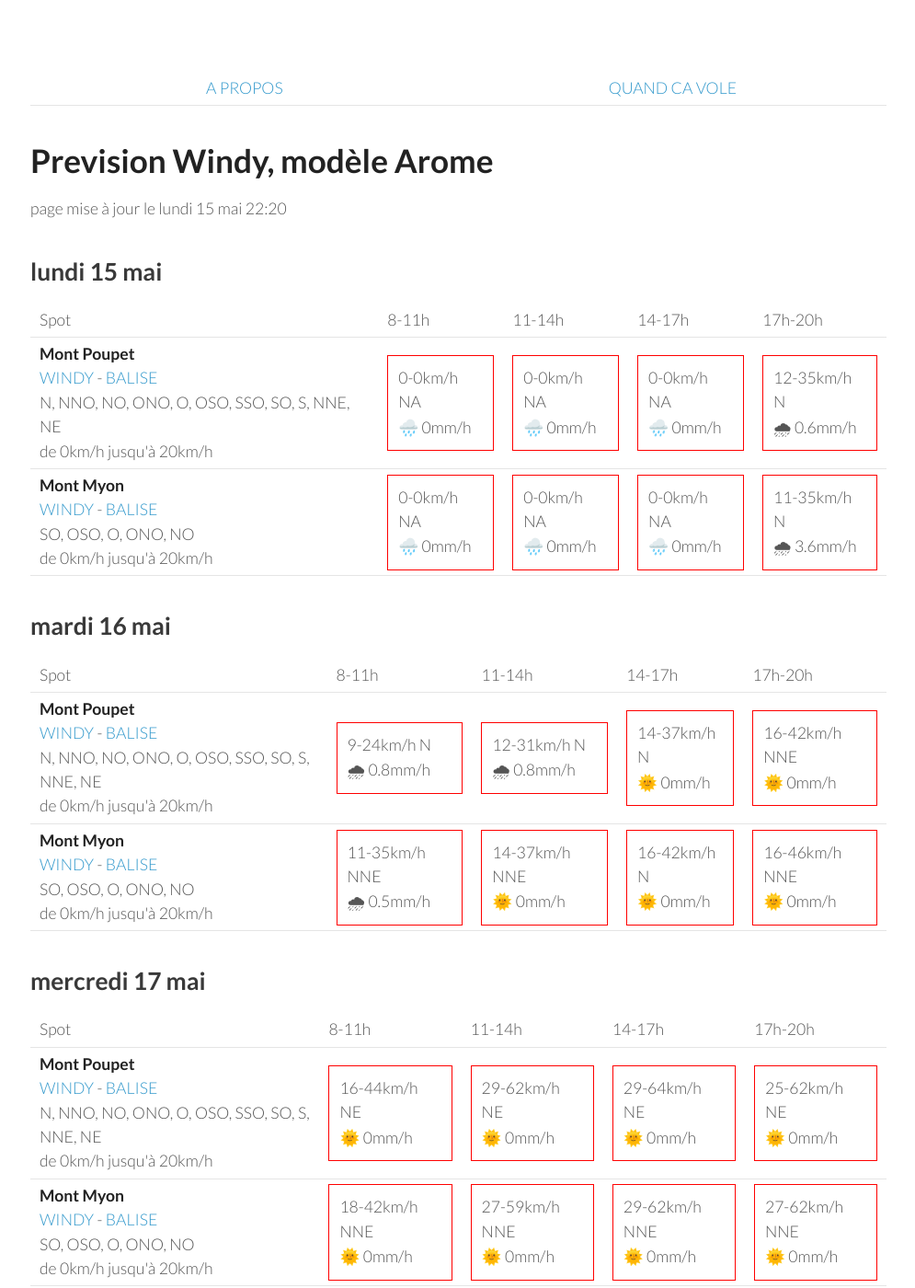
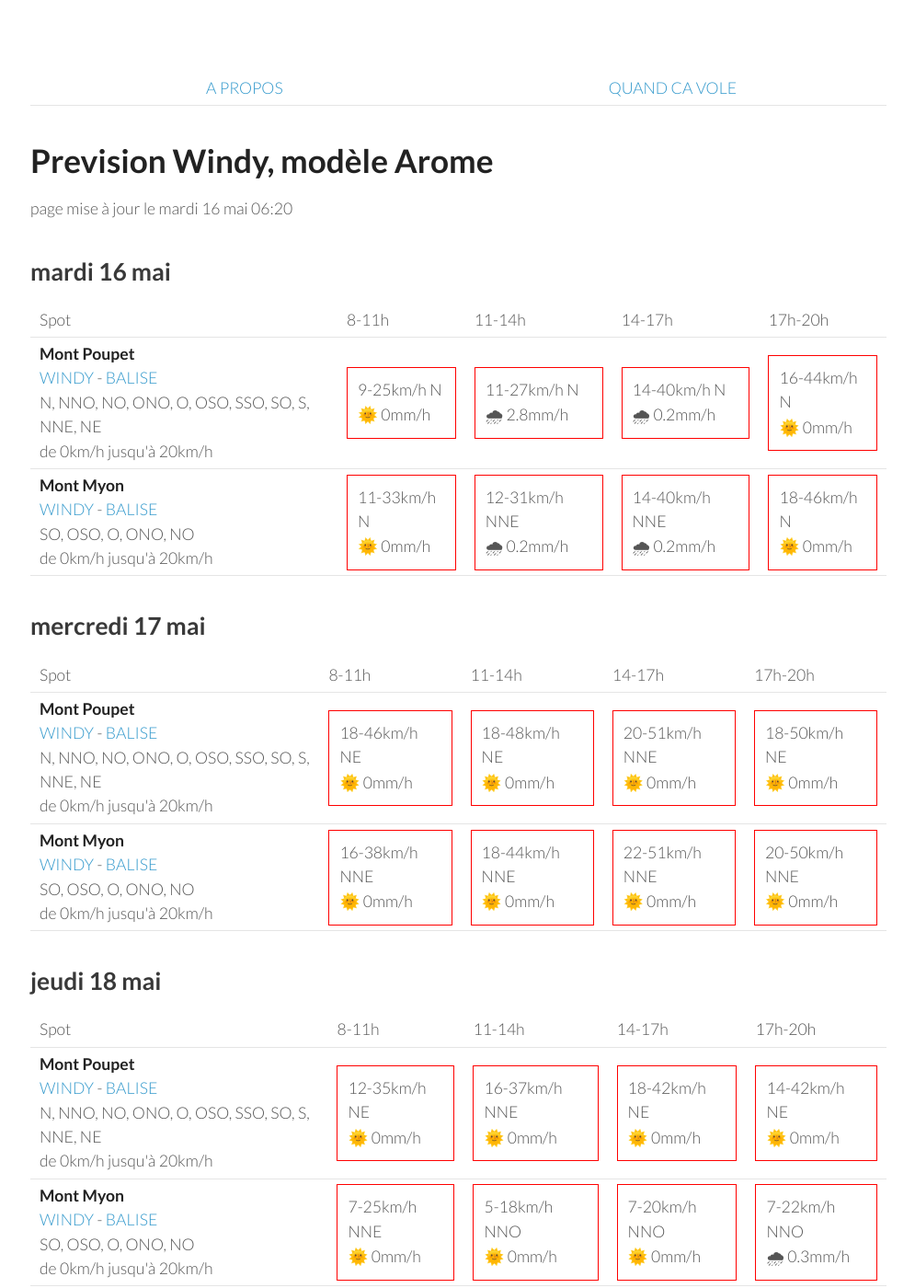
Before and after one commit to parapente-dans-le-nord/parapente-dans-le-nord.github.io, a Jekyll site: the page built from jura.markdown, in a window 1280 px wide and 1400 px high. Shown: the whole window at 92% size, without its empty margins (25-1020 px from the left). Built offline with Jekyll 4.4.1, drawn with Linux system fonts in a browser that asks for light colours; some of the changed text lies outside the part shown.

Commit message:
update index.markdown

```diff
--- a/jura.markdown
+++ b/jura.markdown
@@ -7,42 +7,8 @@ title:  "Tous les spots"
 {: .links}
 
 # Prevision Windy, modèle Arome
-page mise à jour le lundi 15 mai 22:20
+page mise à jour le mardi 16 mai 06:20
 
-## lundi 15 mai
-
-{::nomarkdown}
-<table>
-  <tbody>
-    <tr>
-      <td>Spot</td>
-      <td>8-11h</td>
-      <td>11-14h</td>
-      <td>14-17h</td>
-      <td>17h-20h</td>
-    </tr>
-<tr>
-        <td><strong>Mont Poupet</strong><br><a href="https://windy.com/46.970/5.876?46.541,5.876,8">WINDY</a> - <span class=""><a href="http://www.balisemeteo.com/balise.php?idBalise=92">BALISE</a> </span><br> <span class="vent-favorable">N, NNO, NO, ONO, O, OSO, SSO, SO, S, NNE, NE</span><br><span class="force-vent">de 0km/h jusqu'à 20km/h</span> </td>
-
-            <td><div class="not-flyable"><p>0-0km/h NA</p><p>🌧️ 0mm/h</p></div></td>
-            <td><div class="not-flyable"><p>0-0km/h NA</p><p>🌧️ 0mm/h</p></div></td>
-            <td><div class="not-flyable"><p>0-0km/h NA</p><p>🌧️ 0mm/h</p></div></td>
-            <td><div class="not-flyable"><p>12-35km/h N</p><p>🌧 0.6mm/h</p></div></td>
-
-    </tr>
-<tr>
-        <td><strong>Mont Myon</strong><br><a href="https://windy.com/46.331/5.397?45.898,5.394,8,m:eWoagj8">WINDY</a> - <span class=""><a href="http://www.balisemeteo.com/balise.php?idBalise=70">BALISE</a> </span><br> <span class="vent-favorable">SO, OSO, O, ONO, NO</span><br><span class="force-vent">de 0km/h jusqu'à 20km/h</span> </td>
-
-            <td><div class="not-flyable"><p>0-0km/h NA</p><p>🌧️ 0mm/h</p></div></td>
-            <td><div class="not-flyable"><p>0-0km/h NA</p><p>🌧️ 0mm/h</p></div></td>
-            <td><div class="not-flyable"><p>0-0km/h NA</p><p>🌧️ 0mm/h</p></div></td>
-            <td><div class="not-flyable"><p>11-35km/h N</p><p>🌧 3.6mm/h</p></div></td>
-
-    </tr>
-
-</tbody>
-</table>
-{:/}
 ## mardi 16 mai
 
 {::nomarkdown}
@@ -58,20 +24,20 @@ page mise à jour le lundi 15 mai 22:20
 <tr>
         <td><strong>Mont Poupet</strong><br><a href="https://windy.com/46.970/5.876?46.541,5.876,8">WINDY</a> - <span class=""><a href="http://www.balisemeteo.com/balise.php?idBalise=92">BALISE</a> </span><br> <span class="vent-favorable">N, NNO, NO, ONO, O, OSO, SSO, SO, S, NNE, NE</span><br><span class="force-vent">de 0km/h jusqu'à 20km/h</span> </td>
 
-            <td><div class="not-flyable"><p>9-24km/h N</p><p>🌧 0.8mm/h</p></div></td>
-            <td><div class="not-flyable"><p>12-31km/h N</p><p>🌧 0.8mm/h</p></div></td>
-            <td><div class="not-flyable"><p>14-37km/h N</p><p>🌞 0mm/h</p></div></td>
-            <td><div class="not-flyable"><p>16-42km/h NNE</p><p>🌞 0mm/h</p></div></td>
+            <td><div class="not-flyable"><p>9-25km/h N</p><p>🌞 0mm/h</p></div></td>
+            <td><div class="not-flyable"><p>11-27km/h N</p><p>🌧 2.8mm/h</p></div></td>
+            <td><div class="not-flyable"><p>14-40km/h N</p><p>🌧 0.2mm/h</p></div></td>
+            <td><div class="not-flyable"><p>16-44km/h N</p><p>🌞 0mm/h</p></div></td>
 
 
     </tr>
 <tr>
         <td><strong>Mont Myon</strong><br><a href="https://windy.com/46.331/5.397?45.898,5.394,8,m:eWoagj8">WINDY</a> - <span class=""><a href="http://www.balisemeteo.com/balise.php?idBalise=70">BALISE</a> </span><br> <span class="vent-favorable">SO, OSO, O, ONO, NO</span><br><span class="force-vent">de 0km/h jusqu'à 20km/h</span> </td>
 
-            <td><div class="not-flyable"><p>11-35km/h NNE</p><p>🌧 0.5mm/h</p></div></td>
-            <td><div class="not-flyable"><p>14-37km/h NNE</p><p>🌞 0mm/h</p></div></td>
-            <td><div class="not-flyable"><p>16-42km/h N</p><p>🌞 0mm/h</p></div></td>
-            <td><div class="not-flyable"><p>16-46km/h NNE</p><p>🌞 0mm/h</p></div></td>
+            <td><div class="not-flyable"><p>11-33km/h N</p><p>🌞 0mm/h</p></div></td>
+            <td><div class="not-flyable"><p>12-31km/h NNE</p><p>🌧 0.2mm/h</p></div></td>
+            <td><div class="not-flyable"><p>14-40km/h NNE</p><p>🌧 0.2mm/h</p></div></td>
+            <td><div class="not-flyable"><p>18-46km/h N</p><p>🌞 0mm/h</p></div></td>
 
 
     </tr>
@@ -94,20 +60,20 @@ page mise à jour le lundi 15 mai 22:20
 <tr>
         <td><strong>Mont Poupet</strong><br><a href="https://windy.com/46.970/5.876?46.541,5.876,8">WINDY</a> - <span class=""><a href="http://www.balisemeteo.com/balise.php?idBalise=92">BALISE</a> </span><br> <span class="vent-favorable">N, NNO, NO, ONO, O, OSO, SSO, SO, S, NNE, NE</span><br><span class="force-vent">de 0km/h jusqu'à 20km/h</span> </td>
 
-            <td><div class="not-flyable"><p>16-44km/h NE</p><p>🌞 0mm/h</p></div></td>
-            <td><div class="not-flyable"><p>29-62km/h NE</p><p>🌞 0mm/h</p></div></td>
-            <td><div class="not-flyable"><p>29-64km/h NE</p><p>🌞 0mm/h</p></div></td>
-            <td><div class="not-flyable"><p>25-62km/h NE</p><p>🌞 0mm/h</p></div></td>
+            <td><div class="not-flyable"><p>18-46km/h NE</p><p>🌞 0mm/h</p></div></td>
+            <td><div class="not-flyable"><p>18-48km/h NE</p><p>🌞 0mm/h</p></div></td>
+            <td><div class="not-flyable"><p>20-51km/h NNE</p><p>🌞 0mm/h</p></div></td>
+            <td><div class="not-flyable"><p>18-50km/h NE</p><p>🌞 0mm/h</p></div></td>
 
 
     </tr>
 <tr>
         <td><strong>Mont Myon</strong><br><a href="https://windy.com/46.331/5.397?45.898,5.394,8,m:eWoagj8">WINDY</a> - <span class=""><a href="http://www.balisemeteo.com/balise.php?idBalise=70">BALISE</a> </span><br> <span class="vent-favorable">SO, OSO, O, ONO, NO</span><br><span class="force-vent">de 0km/h jusqu'à 20km/h</span> </td>
 
-            <td><div class="not-flyable"><p>18-42km/h NNE</p><p>🌞 0mm/h</p></div></td>
-            <td><div class="not-flyable"><p>27-59km/h NNE</p><p>🌞 0mm/h</p></div></td>
-            <td><div class="not-flyable"><p>29-62km/h NNE</p><p>🌞 0mm/h</p></div></td>
-            <td><div class="not-flyable"><p>27-62km/h NNE</p><p>🌞 0mm/h</p></div></td>
+            <td><div class="not-flyable"><p>16-38km/h NNE</p><p>🌞 0mm/h</p></div></td>
+            <td><div class="not-flyable"><p>18-44km/h NNE</p><p>🌞 0mm/h</p></div></td>
+            <td><div class="not-flyable"><p>22-51km/h NNE</p><p>🌞 0mm/h</p></div></td>
+            <td><div class="not-flyable"><p>20-50km/h NNE</p><p>🌞 0mm/h</p></div></td>
 
 
     </tr>
@@ -128,22 +94,22 @@ page mise à jour le lundi 15 mai 22:20
       <td>17h-20h</td>
     </tr>
 <tr>
-        <td><strong>Mont Myon</strong><br><a href="https://windy.com/46.331/5.397?45.898,5.394,8,m:eWoagj8">WINDY</a> - <span class=""><a href="http://www.balisemeteo.com/balise.php?idBalise=70">BALISE</a> </span><br> <span class="vent-favorable">SO, OSO, O, ONO, NO</span><br><span class="force-vent">de 0km/h jusqu'à 20km/h</span> </td>
+        <td><strong>Mont Poupet</strong><br><a href="https://windy.com/46.970/5.876?46.541,5.876,8">WINDY</a> - <span class=""><a href="http://www.balisemeteo.com/balise.php?idBalise=92">BALISE</a> </span><br> <span class="vent-favorable">N, NNO, NO, ONO, O, OSO, SSO, SO, S, NNE, NE</span><br><span class="force-vent">de 0km/h jusqu'à 20km/h</span> </td>
 
-            <td><div class="not-flyable"><p>7-24km/h NNE</p><p>🌞 0mm/h</p></div></td>
-            <td><div class="not-flyable"><p>5-20km/h N</p><p>🌞 0mm/h</p></div></td>
-            <td><div class="not-flyable"><p>7-22km/h NNO</p><p>🌞 0mm/h</p></div></td>
-            <td><div class="not-flyable"><p>3-22km/h O</p><p>🌧 0.2mm/h</p></div></td>
+            <td><div class="not-flyable"><p>12-35km/h NE</p><p>🌞 0mm/h</p></div></td>
+            <td><div class="not-flyable"><p>16-37km/h NNE</p><p>🌞 0mm/h</p></div></td>
+            <td><div class="not-flyable"><p>18-42km/h NE</p><p>🌞 0mm/h</p></div></td>
+            <td><div class="not-flyable"><p>14-42km/h NE</p><p>🌞 0mm/h</p></div></td>
 
 
     </tr>
 <tr>
-        <td><strong>Mont Poupet</strong><br><a href="https://windy.com/46.970/5.876?46.541,5.876,8">WINDY</a> - <span class=""><a href="http://www.balisemeteo.com/balise.php?idBalise=92">BALISE</a> </span><br> <span class="vent-favorable">N, NNO, NO, ONO, O, OSO, SSO, SO, S, NNE, NE</span><br><span class="force-vent">de 0km/h jusqu'à 20km/h</span> </td>
+        <td><strong>Mont Myon</strong><br><a href="https://windy.com/46.331/5.397?45.898,5.394,8,m:eWoagj8">WINDY</a> - <span class=""><a href="http://www.balisemeteo.com/balise.php?idBalise=70">BALISE</a> </span><br> <span class="vent-favorable">SO, OSO, O, ONO, NO</span><br><span class="force-vent">de 0km/h jusqu'à 20km/h</span> </td>
 
-            <td><div class="not-flyable"><p>14-37km/h NE</p><p>🌞 0mm/h</p></div></td>
-            <td><div class="not-flyable"><p>18-42km/h NE</p><p>🌞 0mm/h</p></div></td>
-            <td><div class="not-flyable"><p>20-46km/h NE</p><p>🌞 0mm/h</p></div></td>
-            <td><div class="not-flyable"><p>18-48km/h NE</p><p>🌞 0mm/h</p></div></td>
+            <td><div class="not-flyable"><p>7-25km/h NNE</p><p>🌞 0mm/h</p></div></td>
+            <td><div class="not-flyable"><p>5-18km/h NNO</p><p>🌞 0mm/h</p></div></td>
+            <td><div class="not-flyable"><p>7-20km/h NNO</p><p>🌞 0mm/h</p></div></td>
+            <td><div class="not-flyable"><p>7-22km/h NNO</p><p>🌧 0.3mm/h</p></div></td>
 
 
     </tr>
@@ -164,22 +130,22 @@ page mise à jour le lundi 15 mai 22:20
       <td>17h-20h</td>
     </tr>
 <tr>
-        <td><strong>Mont Myon</strong><br><a href="https://windy.com/46.331/5.397?45.898,5.394,8,m:eWoagj8">WINDY</a> - <span class=""><a href="http://www.balisemeteo.com/balise.php?idBalise=70">BALISE</a> </span><br> <span class="vent-favorable">SO, OSO, O, ONO, NO</span><br><span class="force-vent">de 0km/h jusqu'à 20km/h</span> </td>
+        <td><strong>Mont Poupet</strong><br><a href="https://windy.com/46.970/5.876?46.541,5.876,8">WINDY</a> - <span class=""><a href="http://www.balisemeteo.com/balise.php?idBalise=92">BALISE</a> </span><br> <span class="vent-favorable">N, NNO, NO, ONO, O, OSO, SSO, SO, S, NNE, NE</span><br><span class="force-vent">de 0km/h jusqu'à 20km/h</span> </td>
 
-            <td><div class="not-flyable"><p>1-11km/h NE</p><p>🌞 0mm/h</p></div></td>
-            <td><div class="flyable"><p>5-16km/h NO</p><p>🌞 0mm/h</p></div></td>
-            <td><div class="not-flyable"><p>5-22km/h N</p><p>🌞 0mm/h</p></div></td>
-            <td><div class="not-flyable"><p>11-29km/h N</p><p>🌧 0.6mm/h</p></div></td>
+            <td><div class="flyable"><p>9-20km/h NE</p><p>🌞 0mm/h</p></div></td>
+            <td><div class="not-flyable"><p>11-25km/h NNE</p><p>🌞 0mm/h</p></div></td>
+            <td><div class="not-flyable"><p>16-37km/h NNE</p><p>🌞 0mm/h</p></div></td>
+            <td><div class="not-flyable"><p>20-46km/h NNE</p><p>🌞 0mm/h</p></div></td>
 
 
     </tr>
 <tr>
-        <td><strong>Mont Poupet</strong><br><a href="https://windy.com/46.970/5.876?46.541,5.876,8">WINDY</a> - <span class=""><a href="http://www.balisemeteo.com/balise.php?idBalise=92">BALISE</a> </span><br> <span class="vent-favorable">N, NNO, NO, ONO, O, OSO, SSO, SO, S, NNE, NE</span><br><span class="force-vent">de 0km/h jusqu'à 20km/h</span> </td>
+        <td><strong>Mont Myon</strong><br><a href="https://windy.com/46.331/5.397?45.898,5.394,8,m:eWoagj8">WINDY</a> - <span class=""><a href="http://www.balisemeteo.com/balise.php?idBalise=70">BALISE</a> </span><br> <span class="vent-favorable">SO, OSO, O, ONO, NO</span><br><span class="force-vent">de 0km/h jusqu'à 20km/h</span> </td>
 
-            <td><div class="not-flyable"><p>9-22km/h NE</p><p>🌞 0mm/h</p></div></td>
-            <td><div class="not-flyable"><p>12-29km/h NNE</p><p>🌞 0mm/h</p></div></td>
-            <td><div class="not-flyable"><p>16-37km/h NNE</p><p>🌞 0mm/h</p></div></td>
-            <td><div class="not-flyable"><p>20-46km/h NNE</p><p>🌞 0mm/h</p></div></td>
+            <td><div class="not-flyable"><p>0-9km/h S</p><p>🌧 0.4mm/h</p></div></td>
+            <td><div class="flyable"><p>5-12km/h ONO</p><p>🌧 3mm/h</p></div></td>
+            <td><div class="not-flyable"><p>5-22km/h N</p><p>🌞 0mm/h</p></div></td>
+            <td><div class="not-flyable"><p>11-29km/h N</p><p>🌧 0.6mm/h</p></div></td>
 
 
     </tr>
```
